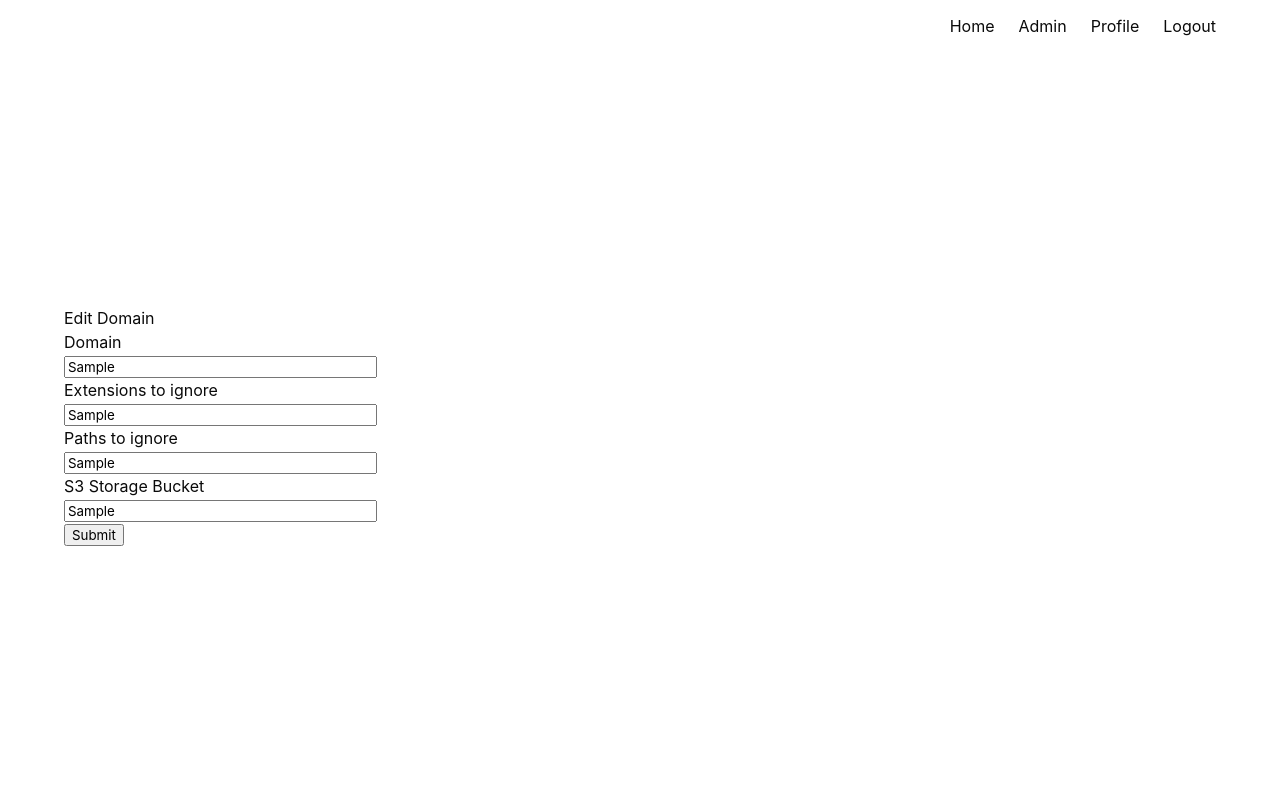
After one commit to OpenTechFund/bypass-otf_proxy, a Flask app: page /admin/domains/1 in a window 1280 px wide. The commit adds this page. Run offline with Flask 3, Linux system fonts and the light colour scheme; a user stored in the database is signed in; tables that the repository leaves empty hold one stand-in row (values such as "Sample post").

Commit message:
Domain administration

```diff
--- a/bcapp/flaskapp/app/admin_routes.py
+++ b/bcapp/flaskapp/app/admin_routes.py
@@ -4,7 +4,7 @@ from flask_login import login_required, current_user, login_user, logout_user
 from werkzeug.security import generate_password_hash, check_password_hash
 from app import app
 from app.models import User, Token, Domain, Mirror, Report, LogReport, DomainGroup
-from app.forms import UserForm
+from app.forms import UserForm, DomainForm
 from . import db
 from . import admin_utilities
 import repo_utilities
@@ -34,7 +34,52 @@ def admin_domains():
         flash('Have to be an admin!')
         return redirect(url_for('profile'))
     else:
-        return render_template('admin_domains.html')
+        domains = Domain.query.all()
+        return render_template('admin_domains.html', domains=domains)
+
+@app.route('/admin/domains/<id>', methods=['GET', 'POST'])
+@login_required
+def edit_domain(id):
+    """
+    Edit a domain
+    """
+    if not current_user.admin:
+        flash('Have to be admin')
+        return redirect(url_for('home'))
+    else:
+        domain = Domain.query.filter_by(id=id).first_or_404()
+        form = DomainForm()
+        if request.method == 'POST':
+            domain.domain = form.domain.data
+            domain.ext_ignore = form.ext_ignore.data
+            domain.paths_ignore = form.paths_ignore.data
+            domain.s3_storage_bucket = form.s3_storage_bucket.data
+            db.session.commit()
+            flash('Your changes have been saved.')
+            return redirect(url_for('admin_domains'))
+        elif request.method == 'GET':
+            form.domain.data = domain.domain
+            form.ext_ignore.data = domain.ext_ignore
+            form.paths_ignore.data = domain.paths_ignore
+            form.s3_storage_bucket.data = domain.s3_storage_bucket
+
+        return render_template('edit_domain.html',
+                                    title='Edit Doman',
+                                    domain=domain,
+                                    form=form)
+
+
+@app.route('/admin/domain_groups')
+@login_required
+def admin_domain_groups():
+    """
+    Administer Domain Groups
+    """
+    if not current_user.admin:
+        flash('Have to be an admin!')
+        return redirect(url_for('profile'))
+    else:
+        return render_template('admin_domain_groups.html')
 
 @app.route('/admin/users')
 @login_required
@@ -46,7 +91,6 @@ def admin_users():
         flash('Have to be an admin!')
         return redirect(url_for('profile'))
     else:
-        # TODO: join with Domain Groups
         users = User.query.all()
         return render_template('admin_users.html', users=users)
 
@@ -75,8 +119,10 @@ def edit_user(id):
             form.name.data = user.name
             form.domain_group_id.choices = [(dg.id, dg.name) for dg in DomainGroup.query.order_by('name').all()]
             form.domain_group_id.data = user.domain_group_id
-        return render_template('edit_user.html', title='Edit User', user=user,
-                            form=form)
+        return render_template('edit_user.html',
+                                title='Edit User',
+                                user=user,
+                                form=form)
 
 @app.route('/testing', methods=['GET'])
 @login_required
--- a/bcapp/flaskapp/app/forms.py
+++ b/bcapp/flaskapp/app/forms.py
@@ -11,3 +11,10 @@ class UserForm(FlaskForm):
     admin = BooleanField('Admin?')
     domain_group_id = SelectField('Domain Group', coerce=int)
     submit = SubmitField('Submit')
+
+class DomainForm(FlaskForm):
+    domain = StringField('Domain')
+    ext_ignore = StringField('Extensions to ignore')
+    paths_ignore = StringField('Paths to ignore')
+    s3_storage_bucket = StringField('S3 Storage Bucket')
+    submit = SubmitField('Submit')
--- a/bcapp/flaskapp/app/templates/admin.html
+++ b/bcapp/flaskapp/app/templates/admin.html
@@ -7,6 +7,8 @@
 
 <p><a href="{{ url_for ('reports') }}" class="button is-info"> See Domain Reports</a></p>
 <p><a href="{{ url_for ('testing') }}"" class="button is-info">Domain Testing</a></p>
+<hr>
+<p><a href="{{ url_for ('admin_domain_groups') }}" class="button is-info">Administer Domain Groups</a></p>
 <p><a href="{{ url_for ('admin_domains') }}" class="button is-info"> Administer Domains</a></p>
 <p><a href="{{ url_for ('admin_users') }}" class="button is-info">Administer Users</a></p>
 
--- a/bcapp/flaskapp/app/templates/admin_users.html
+++ b/bcapp/flaskapp/app/templates/admin_users.html
@@ -44,5 +44,4 @@
         </tbody>
     </table>
 
-    Page: {{ page }} <br/>
 {% endblock %}
--- /dev/null
+++ b/bcapp/flaskapp/app/templates/edit_domain.html
@@ -0,0 +1,37 @@
+{% extends "base.html" %}
+
+{% block content %}
+    <h1>Edit Domain</h1>
+    <form action="" method="post">
+        {{ form.hidden_tag() }}
+        <p>
+            {{ form.domain.label }}<br>
+            {{ form.domain(size=30) }}<br>
+            {% for error in form.domain.errors %}
+            <span style="color: red;">[{{ error }}]</span>
+            {% endfor %}
+        </p>
+        <p>
+            {{ form.ext_ignore.label }}<br>
+            {{ form.ext_ignore(size=30) }}<br>
+            {% for error in form.ext_ignore.errors %}
+            <span style="color: red;">[{{ error }}]</span>
+            {% endfor %}
+        </p>
+        <p>
+            {{ form.paths_ignore.label }}<br>
+            {{ form.paths_ignore(size=30) }}<br>
+            {% for error in form.paths_ignore.errors %}
+            <span style="color: red;">[{{ error }}]</span>
+            {% endfor %}
+        </p>
+        <p>
+            {{ form.s3_storage_bucket.label }}<br>
+            {{ form.s3_storage_bucket(size=30) }}<br>
+            {% for error in form.s3_storage_bucket.errors %}
+            <span style="color: red;">[{{ error }}]</span>
+            {% endfor %}
+        </p>
+        <p>{{ form.submit() }}</p>
+    </form>
+{% endblock %}
```
Also changed, not shown: bcapp/flaskapp/app/templates/admin_domain_groups.html (added, +9 -0 lines), bcapp/flaskapp/app/templates/admin_domains.html (+56 -0 lines).
